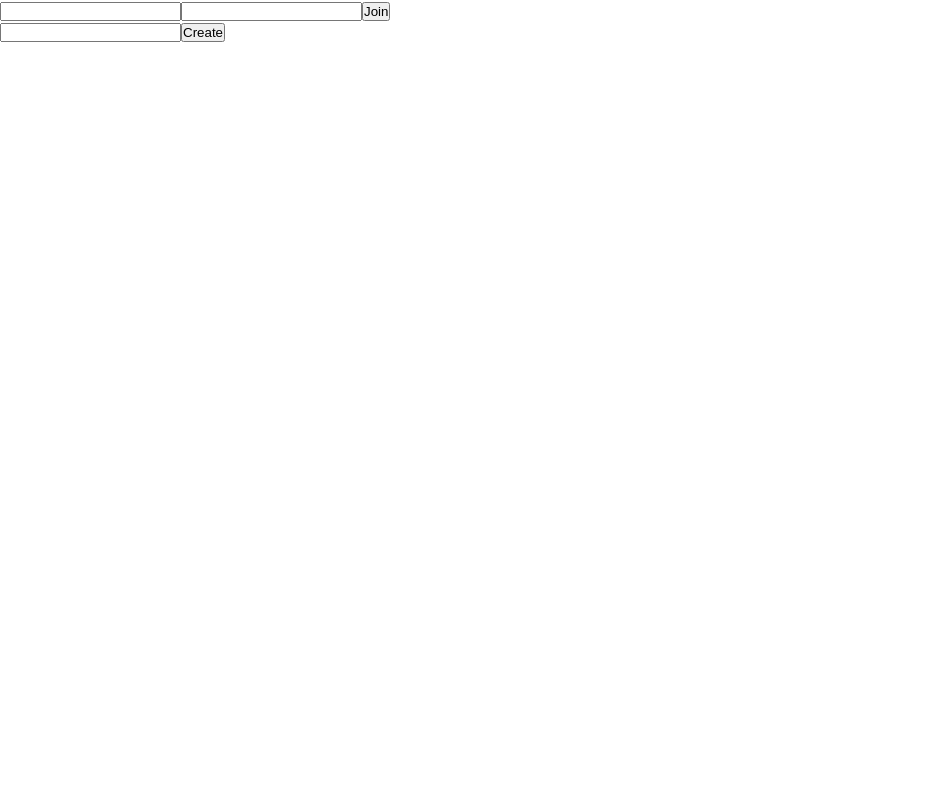
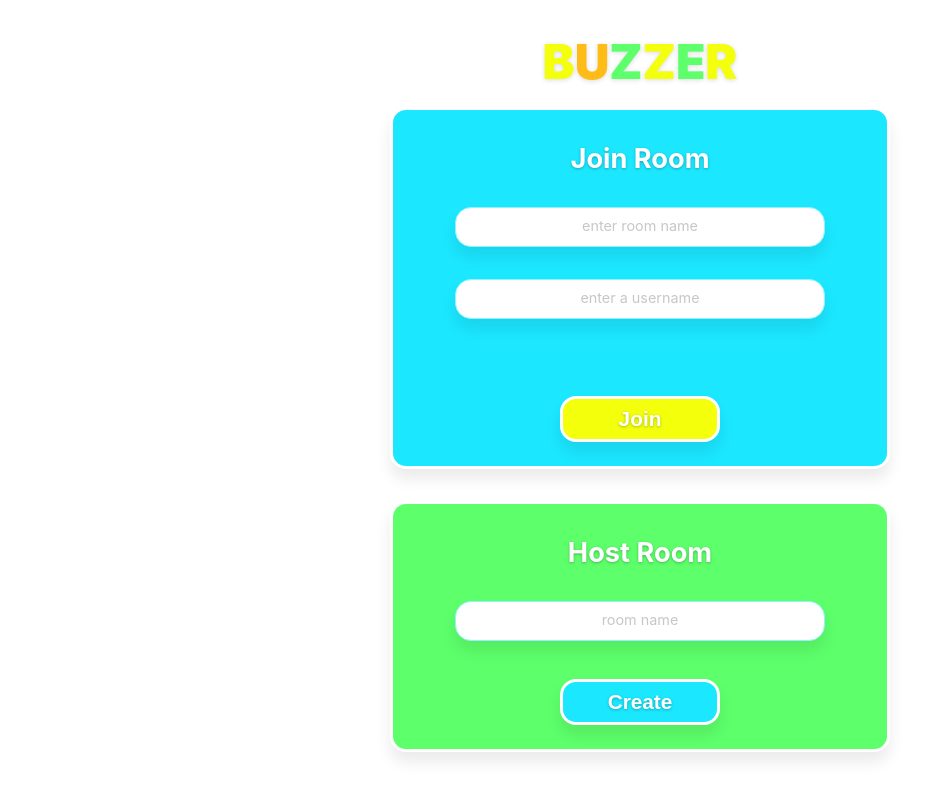
Before and after one commit to OssianN/buzzerButton, a Next.js app: page / in a window 1280 px wide. Shown: the whole page, without its empty margins (0-950 px from the left). Built offline with nearby package versions, Linux system fonts and the light colour scheme.

Commit message:
adds loading screen and styling

```diff
--- a/components/CreateForm.js
+++ b/components/CreateForm.js
@@ -1,10 +1,15 @@
-import React, { useState } from "react";
-import { useDispatch } from "react-redux";
+import React, { useState, useRef } from "react";
+import { useDispatch, useSelector } from "react-redux";
 import { setError } from "../redux/userSlice";
+import styles from "../styles/landingPage.module.scss";
 
-const CreateRoomForm = ({ router }) => {
+const CreateRoomForm = ({ router, handleInputFocus, handleInputBlur }) => {
   const [create, setCreate] = useState({ room: "", name: "Host" });
+  const { isError } = useSelector((state) => state.userSlice);
   const dispatch = useDispatch();
+
+  const roomLabel = useRef(null);
+  const errorMessage = isError && isError.includes("room") ? isError : null;
 
   const handleChangeCreate = (e) => {
     const { name } = e.target;
@@ -24,9 +29,26 @@ const CreateRoomForm = ({ router }) => {
   };
 
   return (
-    <form onSubmit={handleCreate}>
-      <input name="room" onChange={handleChangeCreate} value={create.room} />
-      <button type="submit">Create</button>
+    <form className={styles.createRoomForm} onSubmit={handleCreate}>
+      <h2 className={styles.formHeading}>Host Room</h2>
+      <label className={styles.formLabel} htmlFor="room" ref={roomLabel}>
+        room name
+      </label>
+      <input
+        className={styles.formInput}
+        name="room"
+        id="room"
+        onFocus={() => handleInputFocus(roomLabel)}
+        onBlur={() => handleInputBlur(roomLabel)}
+        onChange={handleChangeCreate}
+        value={create.room}
+      />
+      {errorMessage ? (
+        <p className={styles.errorMessage}>{errorMessage}</p>
+      ) : null}
+      <button className={styles.formButtonCreate} type="submit">
+        Create
+      </button>
     </form>
   );
 };
--- a/components/JoinForm.js
+++ b/components/JoinForm.js
@@ -1,10 +1,17 @@
-import React, { useState } from "react";
-import { useDispatch } from "react-redux";
+import React, { useEffect, useRef, useState } from "react";
+import { useDispatch, useSelector } from "react-redux";
 import { setError } from "../redux/userSlice";
+import styles from "../styles/landingPage.module.scss";
 
-const JoinRoomForm = ({ router }) => {
+const JoinRoomForm = ({ router, handleInputFocus, handleInputBlur }) => {
   const [join, setJoin] = useState({ room: "", name: "" });
+  const { isError } = useSelector((state) => state.userSlice);
   const dispatch = useDispatch();
+
+  const roomLabel = useRef(null);
+  const nameLabel = useRef(null);
+  console.log(isError);
+  const errorMessage = isError && isError.includes("name") ? isError : null;
 
   const handleChangeJoin = (e) => {
     const { name } = e.target;
@@ -24,10 +31,38 @@ const JoinRoomForm = ({ router }) => {
   };
 
   return (
-    <form onSubmit={handleJoin}>
-      <input name="room" onChange={handleChangeJoin} value={join.room} />
-      <input name="name" onChange={handleChangeJoin} value={join.name} />
-      <button type="submit">Join</button>
+    <form className={styles.joinRoomForm} onSubmit={handleJoin}>
+      <h2 className={styles.formHeading}>Join Room</h2>
+      <label className={styles.formLabel} htmlFor="room" ref={roomLabel}>
+        enter room name
+      </label>
+      <input
+        className={styles.formInput}
+        name="room"
+        id="room"
+        onFocus={() => handleInputFocus(roomLabel)}
+        onBlur={() => handleInputBlur(roomLabel)}
+        onChange={handleChangeJoin}
+        value={join.room}
+      />
+      <label className={styles.formLabel} htmlFor="name" ref={nameLabel}>
+        enter a username
+      </label>
+      <input
+        className={styles.formInput}
+        name="name"
+        id="name"
+        onFocus={() => handleInputFocus(nameLabel)}
+        onBlur={() => handleInputBlur(nameLabel)}
+        onChange={handleChangeJoin}
+        value={join.name}
+      />
+      {errorMessage ? (
+        <p className={styles.errorMessage}>{errorMessage}</p>
+      ) : null}
+      <button className={styles.formButtonJoin} type="submit">
+        Join
+      </button>
     </form>
   );
 };
--- a/pages/index.js
+++ b/pages/index.js
@@ -1,27 +1,48 @@
 import React from "react";
-import { useSelector } from "react-redux";
 import { useRouter } from "next/router";
 import Head from "next/head";
 import Join from "../components/JoinForm";
 import Create from "../components/CreateForm";
+import { colorMainHeading } from "../utils";
+import styles from "../styles/landingPage.module.scss";
 
 const Home = () => {
   const router = useRouter();
-  const { isError } = useSelector((state) => state.userSlice);
+
+  const handleInputFocus = (labelRef) => {
+    labelRef.current.style.transform = "translateY(-10px)";
+    labelRef.current.style.color = "white";
+  };
+
+  const handleInputBlur = (labelRef) => {
+    if (!window) return;
+
+    const translateAmout = window.innerHeight > 900 ? "2.3rem" : "1.6rem";
+    labelRef.current.style.transform = `translateY(${translateAmout})`;
+    labelRef.current.style.color = "#c7c7c7";
+  };
 
   return (
-    <div>
+    <>
       <Head>
         <title>BuzzerButton</title>
-        <meta name="" content="" />
+        <meta name="Buzz" content="" />
       </Head>
 
-      <main>
-        <p>{isError}</p>
-        <Join router={router} />
-        <Create router={router} />
+      <main className={styles.landingContainer}>
+        <h1 className={styles.mainHeading}>{colorMainHeading("BUZZER")}</h1>
+        <Join
+          router={router}
+          handleInputFocus={handleInputFocus}
+          handleInputBlur={handleInputBlur}
+        />
+        <Create
+          router={router}
+          handleInputFocus={handleInputFocus}
+          handleInputBlur={handleInputBlur}
+        />
       </main>
-    </div>
+    </>
   );
 };
 
--- a/styles/globals.scss
+++ b/styles/globals.scss
@@ -1 +1,22 @@
+@use "./variables.scss" as *;
 @forward "./variables.scss";
+
+@mixin default-button($background, $color) {
+  position: absolute;
+  bottom: 1.5rem;
+  padding: 0.5rem 2rem;
+  width: 10rem;
+  border-radius: $defaultBorderRadius;
+  border: 3px solid $color;
+  background: $background;
+  color: white;
+  box-shadow: $defaultBoxShadow;
+  font-weight: 600;
+  font-size: 1.3rem;
+  cursor: pointer;
+  text-shadow: #00000045 0 1px 3px;
+  transition: transform 0.3s;
+  &:hover {
+    transform: scale(1.1);
+  }
+}
--- /dev/null
+++ b/styles/landingPage.module.scss
@@ -0,0 +1,116 @@
+@use "./globals.scss" as g;
+
+@mixin room-form($background) {
+  position: relative;
+  display: flex;
+  flex-direction: column;
+  align-items: center;
+  padding: 1rem;
+  margin: 1rem;
+  border: 3px solid white;
+  border-radius: g.$defaultBorderRadius;
+  background: $background;
+  box-shadow: g.$defaultBoxShadow;
+  width: 100%;
+  max-width: 500px;
+}
+
+.landingContainer {
+  display: flex;
+  flex-direction: column;
+  align-items: center;
+  width: 100%;
+  height: 100%;
+  min-height: fit-content;
+  padding: 2rem;
+}
+
+.mainHeading {
+  font-size: 3rem;
+  font-weight: 900;
+  text-shadow: #00000025 0 1px 5px;
+}
+
+.joinRoomForm {
+  @include room-form(g.$blue);
+  flex-grow: 1.5;
+  flex-shrink: 1.5;
+  min-height: 20rem;
+  max-height: 400px;
+}
+
+.createRoomForm {
+  @include room-form(g.$green);
+  flex-grow: 1;
+  flex-shrink: 2;
+  min-height: 15rem;
+  max-height: 300px;
+}
+
+.formHeading {
+  color: white;
+  text-shadow: #00000045 0 1px 3px;
+  font-size: 1.7rem;
+  margin: 1rem 0;
+}
+
+.formLabel {
+  font-size: 0.9rem;
+  transition: 0.3s;
+  transform: translateY(1.6rem);
+  pointer-events: none;
+  color: #c7c7c7;
+  height: 0;
+  z-index: 10;
+}
+
+.formInput {
+  height: 2.5rem;
+  border-radius: g.$defaultBorderRadius;
+  border: 1px solid g.$lightBlue;
+  box-shadow: g.$defaultBoxShadow;
+  margin: 1rem;
+  padding: 0 1rem;
+  width: 80%;
+  transition: 0.3s;
+  &:focus {
+    outline: none;
+    transform: scale(1.05);
+  }
+}
+
+.formButtonJoin {
+  @include g.default-button(g.$yellow, white);
+}
+
+.formButtonCreate {
+  @include g.default-button(g.$blue, white);
+}
+
+.errorMessage {
+  color: #ff000091;
+  font-size: 0.9rem;
+}
+
+@media screen and (min-height: 900px) {
+  .landingContainer {
+    justify-content: center;
+  }
+
+  .mainHeading {
+    font-size: 5rem;
+    margin-bottom: 2rem;
+  }
+
+  .formHeading {
+    margin: 1.5rem 0;
+  }
+
+  .formLabel {
+    transform: translateY(2.3rem);
+  }
+
+  .formInput {
+    padding: 1.8rem 1rem;
+  }
+}
--- a/styles/variables.scss
+++ b/styles/variables.scss
@@ -1,6 +1,9 @@
-$yellow: #F3FF0B;
+$yellow: #f3ff0b;
 $orange: #ffbb16;
 $blue: #1be7ff;
 $green: #5dff6b;
 $lightBlue: #8ff4ff;
 $lightOrange: #ffdc8b;
+
+$defaultBoxShadow: 0 10px 15px #00000015;
+$defaultBorderRadius: 1rem;
--- /dev/null
+++ b/utils.js
@@ -0,0 +1,17 @@
+export const colorMainHeading = (word) => {
+  const colors = {
+    ["0"]: "#f3ff0b",
+    ["1"]: "#ffbb16",
+    ["2"]: "#1be7ff",
+    ["3"]: "#5dff6b",
+  };
+
+  return word.split("").map((char, i) => {
+    const random = Math.floor(Math.random() * 4);
+    return (
+      <span key={i} style={{ color: colors[random] }}>
+        {char}
+      </span>
+    );
+  });
+};
```
Also changed, not shown: components/VipRoom.js (+8 -7 lines), components/vipRoom.module.scss (+13 -15 lines), pages/room.js (+26 -8 lines), styles/room.module.scss (+15 -3 lines).
